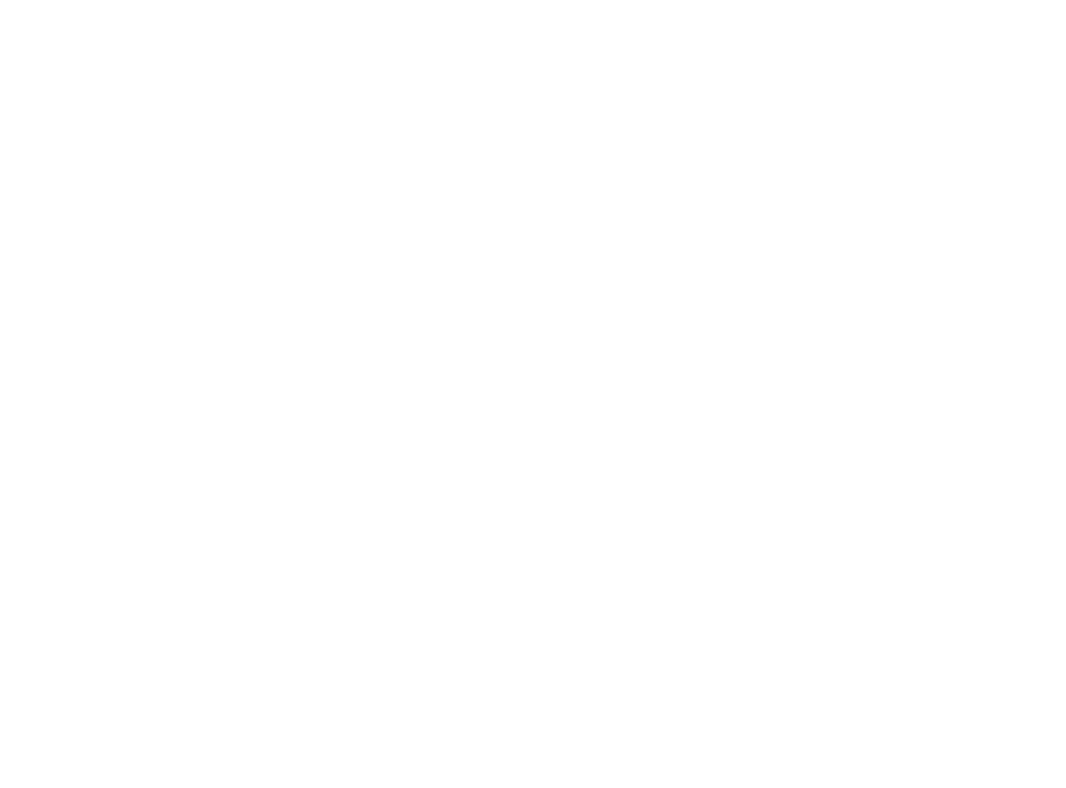
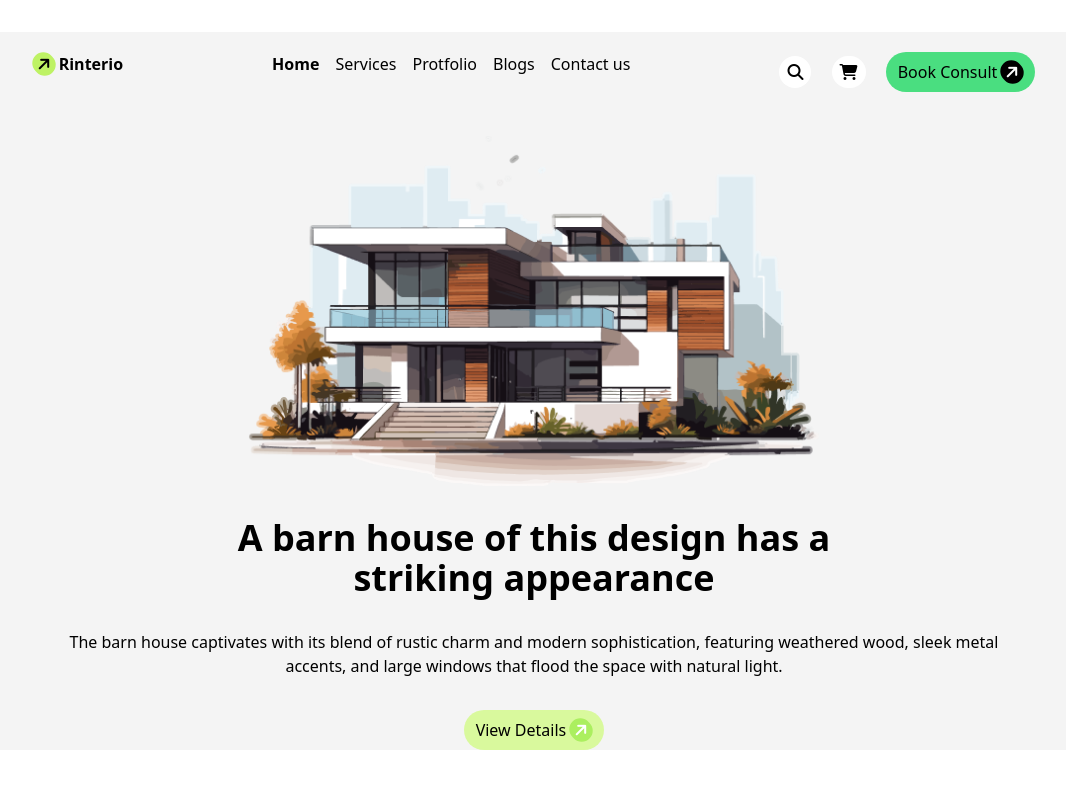
Before and after one commit to Mamun9698/B10ASSIGNMENT3B4, a plain HTML site: page index.html in a window 1280 px wide. Shown: the whole page, without its empty margins (106-1172 px from the left). Drawn offline with nearby package versions, Linux system fonts and the light colour scheme.

Commit message:
bannar complete

```diff
--- a/index.html
+++ b/index.html
@@ -3,14 +3,58 @@
 <head>
     <meta charset="UTF-8">
     <meta name="viewport" content="width=device-width, initial-scale=1.0">
-    <script src="https://cdn.tailwindcss.com"></script>
-    <script src="https://kit.fontawesome.com/7f40522101.js" crossorigin="anonymous"></script>
+    <title>Rinterio</title>
+    <!-- google font cdn -->
     <link rel="preconnect" href="https://fonts.googleapis.com">
 <link rel="preconnect" href="https://fonts.gstatic.com" crossorigin>
 <link href="https://fonts.googleapis.com/css2?family=Manrope:wght@200..800&display=swap" rel="stylesheet">
-    <title>RINTERIO</title>
+
+    <!-- font awesome cdn -->
+    <script src="https://kit.fontawesome.com/7f40522101.js" crossorigin="anonymous"></script>
+
+    <!-- tailwindcss cdn -->
+    <script src="https://cdn.tailwindcss.com"></script>
+
 </head>
 <body>
-
+    <!--Main container-->
+    <main class=" max-w-screen-xl mx-auto px-16 lg:px28 my-8 bg-[#f4f4f4]">
+        <!-- Manue bar -->
+        <div class="flex justify-around pt-5 align-middle">
+            <div>
+                <h1 class="font-bold"><i class="fa-solid fa-arrow-right rounded-full bg-lime-300 py-1 px-1 -rotate-45"></i> Rinterio</h1>
+            </div>
+            <!-- diffrent services -->
+             <div>
+                <ul class="flex space-x-4">
+                    <li class="font-bold">Home</li>
+                    <li>Services</li>
+                    <li>Protfolio</li>
+                    <li>Blogs</li>
+                    <li>Contact us</li>
+                </ul>
+             </div>
+             <!--search shoping cart book consult -->
+             <div class="space-x-4 pb-3 ">
+                <i class="fa-solid fa-magnifying-glass bg-white rounded-full px-2 py-2"></i>
+                <i class="fa-solid fa-cart-shopping bg-white rounded-full px-2 py-2"></i>
+                <button class="bg-green-400 px-3 py-2 rounded-full">Book Consult <i class="fa-solid fa-arrow-right rounded-full bg-black py-1 px-1 -rotate-45 text-white"></i></button>
+             </div>
+        </div>
+        <!-- Brand House -->
+         <div>
+            <!-- Home picture -->
+            <div class="flex justify-center items-center pt-8">
+                <img src="/assets/banner.png" alt="Home image">
+            </div>
+            <!-- Text Area -->
+            <p class="text-center font-extrabold text-4xl pt-8">A barn house of this design has a <br> striking appearance</p>
+            <h4 class="text-center pt-8">The barn house captivates with its blend of rustic charm and modern sophistication, featuring weathered wood, sleek metal <br> accents, and large windows that flood the space with natural light.</h4>
+            <!-- Button -->
+            <div class="flex justify-center items-center pt-8">
+                <button class="bg-lime-200 px-3 py-2 rounded-full">View Details <i class="fa-solid fa-arrow-right rounded-full bg-[#ABEF5F] py-1 px-1 -rotate-45 text-white"></i></button>
+            </div>
+         </div>
+    </main>
 </body>
 </html>
```
